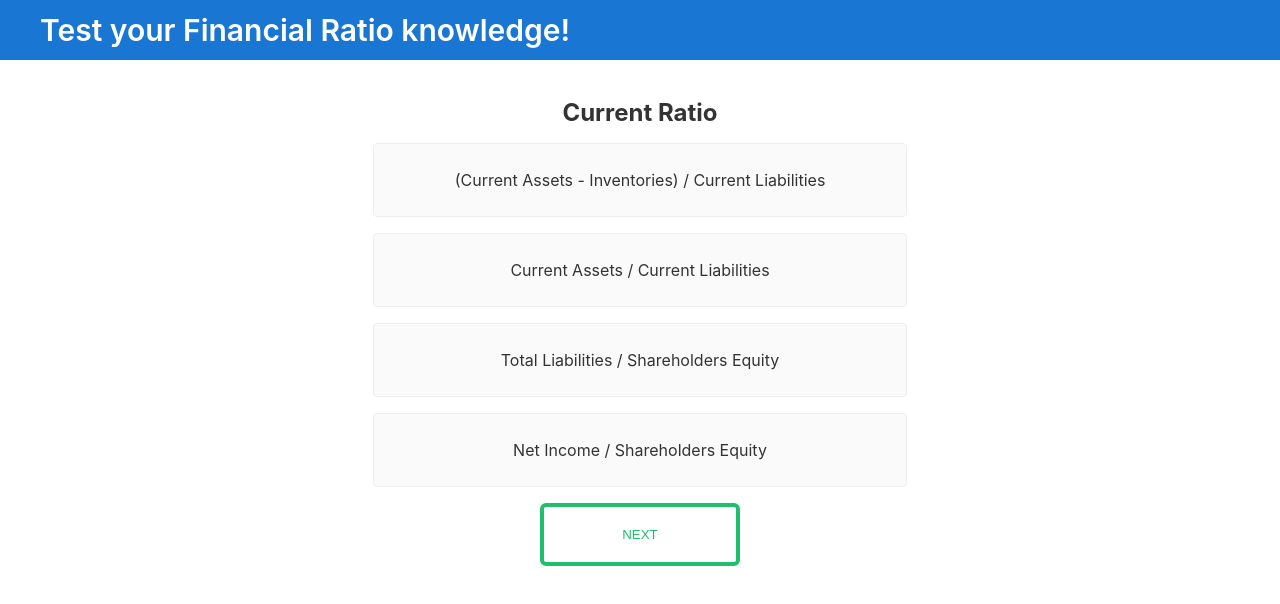
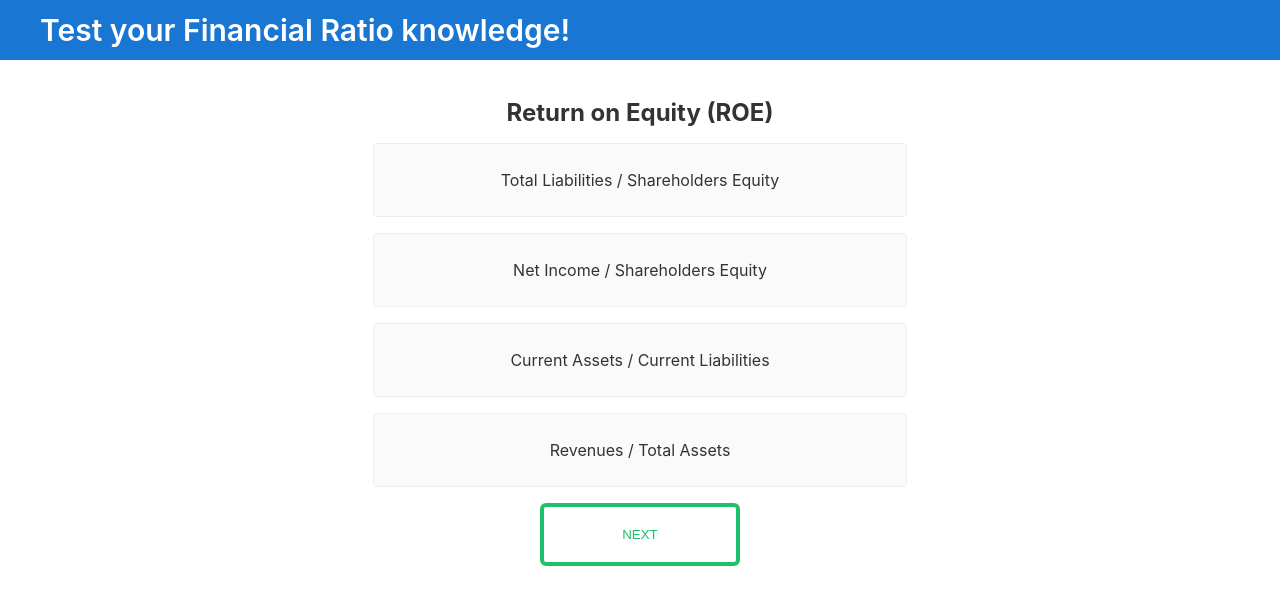
Before and after one commit to DanielSzentimrey-Harrach/finratio-tester, an Angular app: page / in a window 1280 px wide. Shown: the top 604 px of the page. Built offline with nearby package versions, Linux system fonts and the light colour scheme.

Commit message:
Adding new ratios

```diff
--- a/src/app/finratios.ts
+++ b/src/app/finratios.ts
@@ -3,5 +3,11 @@ export const ratios: Map<string, string> = new Map<string, string>([
     ["Current Ratio", "Current Assets / Current Liabilities"],
     ["Quick Ratio", "(Current Assets - Inventories) / Current Liabilities"],
     ["Return on Equity (ROE)", "Net Income / Shareholders Equity"],
-    ["Net Profit Margin", "Net Profit / Net Sales"]
+    ["Net Profit Margin", "Net Profit / Net Sales"],
+    ["Return on Tangible Common Equity (ROTCE)0", "Net Income / (Shareholders Equity - Preferred Stock - Goodwill - Intangible Assets)"],
+    ["Working Capital Ratio", "Current Assets / Current Liabilities"],
+    ["Asset Turnover", "Revenues / Total Assets"],
+    ["Earning per Share (EPS)", "Net Income / Outstanding Shares"],
+    ["Price-Earnings (P/E) Ratio", "Current Stock Price / EPS"],
+    ["Equity Multiplier", "Total Assets / Common Equity"]
 ]);
```
